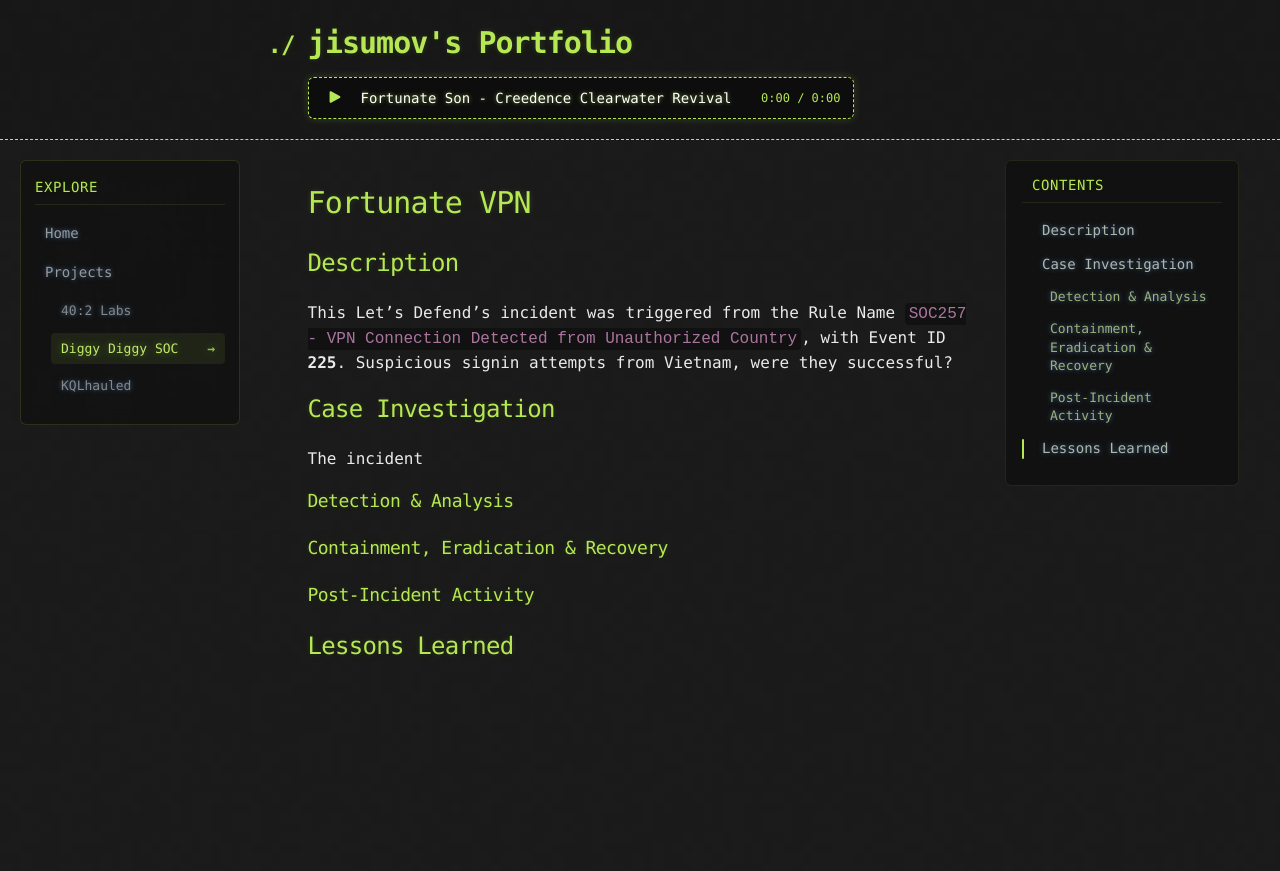
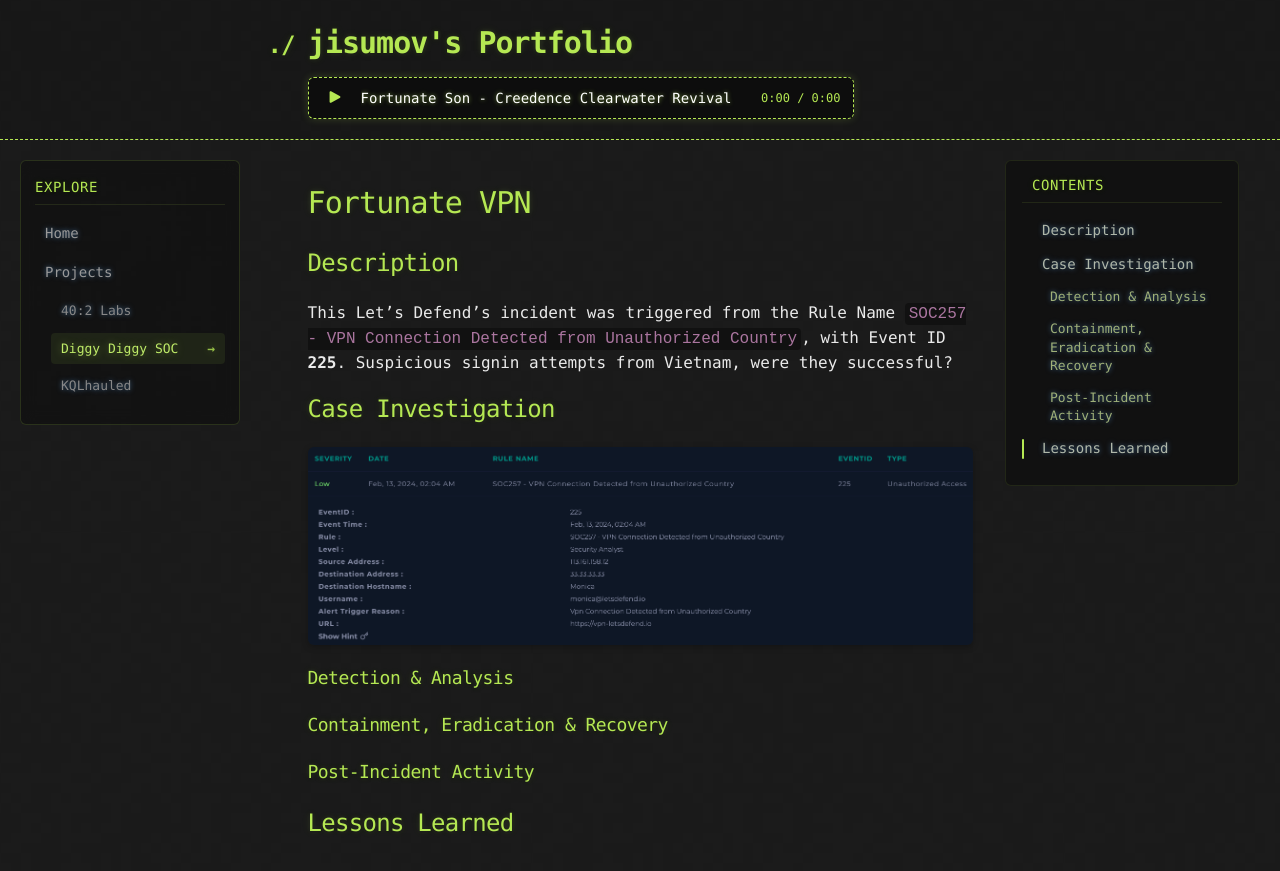
Before and after one commit to jisumov/jisumov.github.io, a Jekyll site: the page built from projects/diggy-diggy-soc/fortunate-vpn.md, in a window 1280 px wide. Shown: the top 871 px of the page. Built offline with Jekyll 4.4.1, drawn with Linux system fonts in a browser that asks for light colours; nearby versions of some CDN libraries; our own code applies the rules of GitHub Pages for plain Markdown files.

Commit message:
feat: add case overview

```diff
--- a/projects/diggy-diggy-soc/fortunate-vpn.md
+++ b/projects/diggy-diggy-soc/fortunate-vpn.md
@@ -10,7 +10,7 @@ music_title: "Fortunate Son - Creedence Clearwater Revival"
 This Let's Defend's incident was triggered from the Rule Name `SOC257 - VPN Connection Detected from Unauthorized Country`, with Event ID **225**. Suspicious signin attempts from Vietnam, were they successful?
 
 ## Case Investigation
-The incident
+![Case Overview](../../images/diggy-diggy-soc/fortunate/001.png){: .popup-img }
 
 ### Detection & Analysis
 
```
